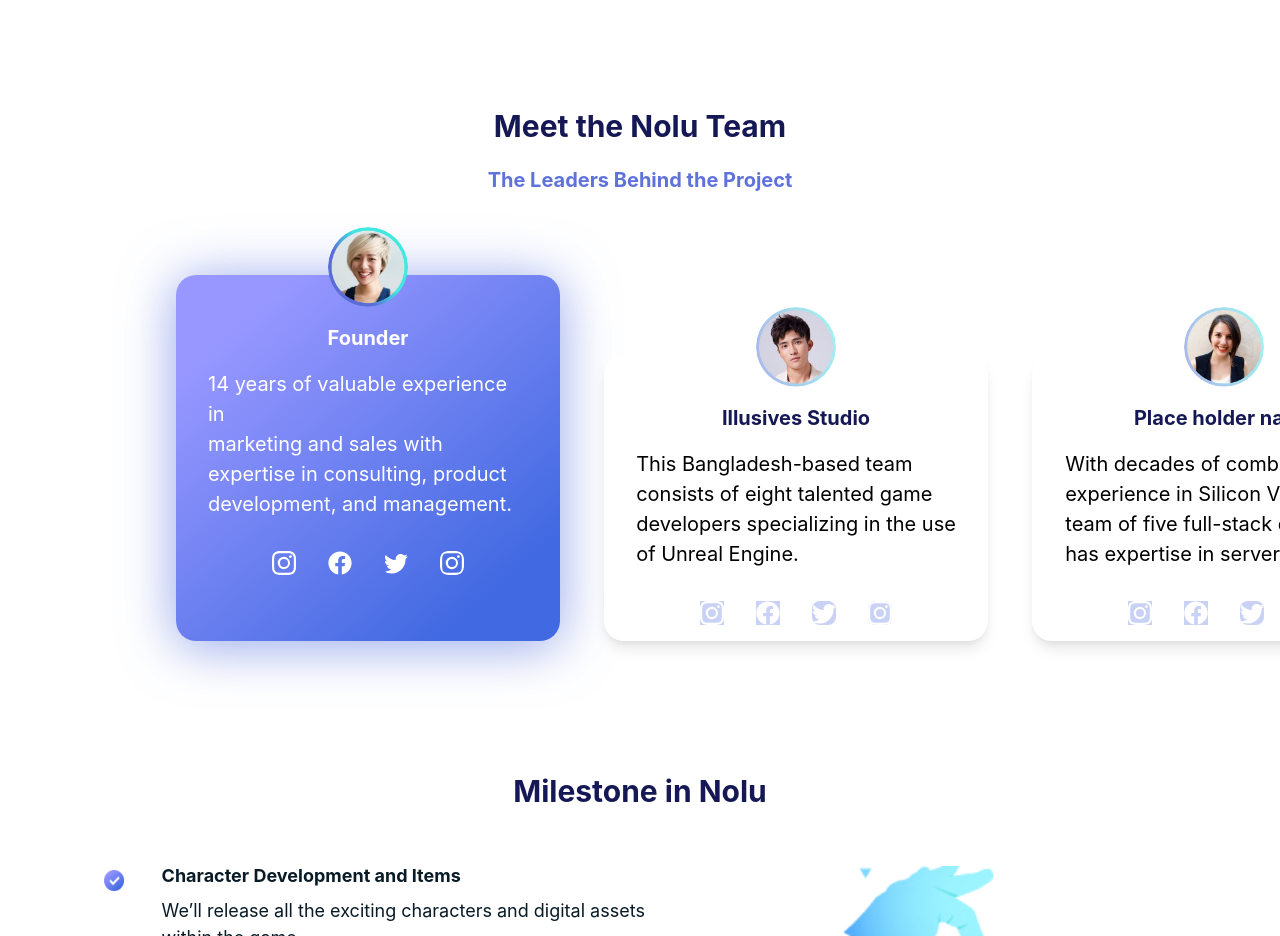
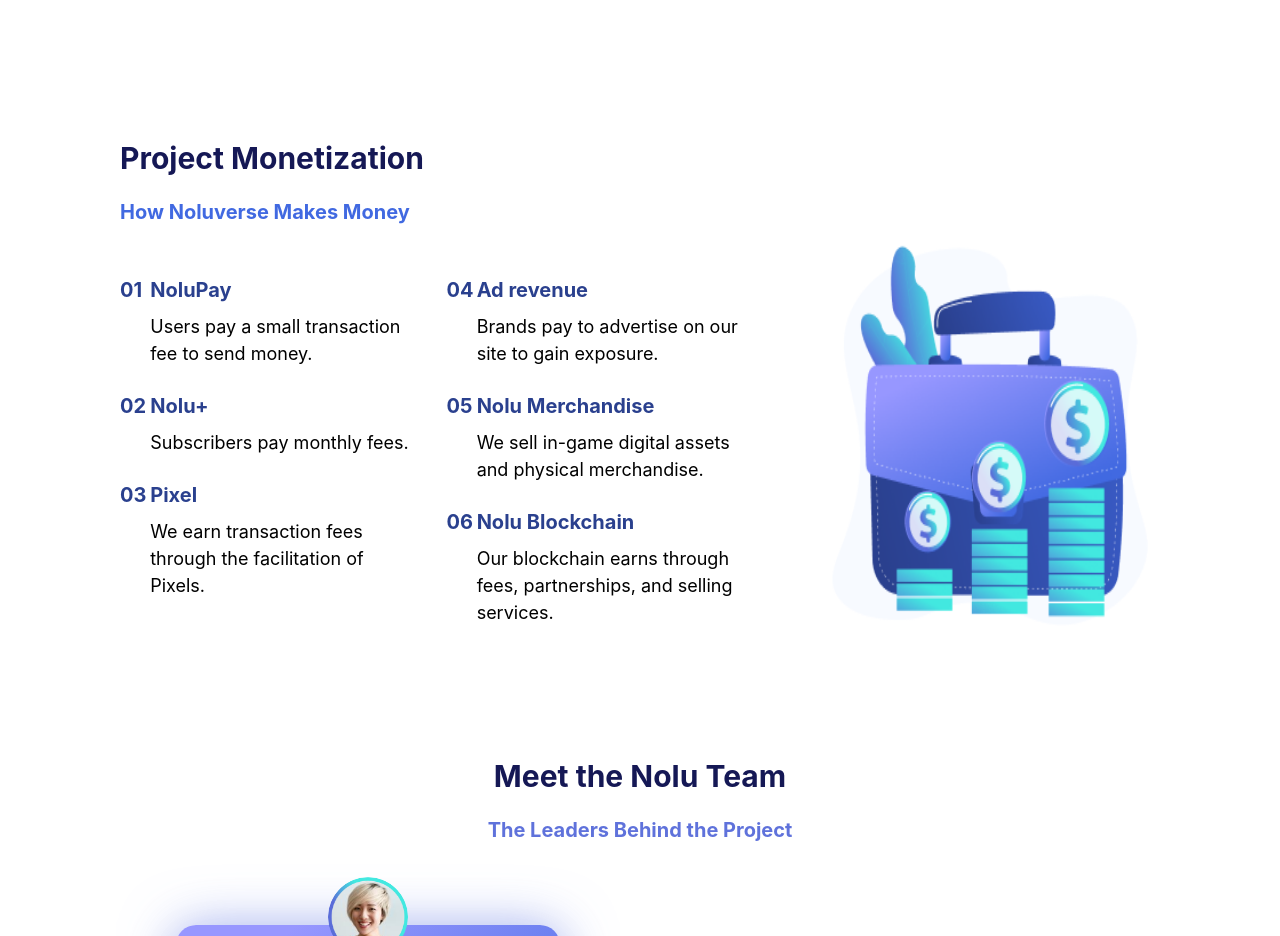
Before and after one commit to Noluverse-Technologies/landing-page-noluverse, a Next.js app: page / in a window 1280 px wide. Shown: the part 1700-2636 px from the top of the page. Built offline with nearby package versions, Linux system fonts and the light colour scheme.

Commit message:
DesktopProjectMonetization added

```diff
--- a/components/MeetNoluTeam.js
+++ b/components/MeetNoluTeam.js
@@ -36,7 +36,7 @@ export default function MeetNoluTeam() {
 
       {/*   mother flex for all cards  */}
 
-      <Flex mt="4rem" pl={[0,"5rem","5rem","7rem","10rem"]} gap={[0,0,0,3,7]} direction={["column", "column", "column", "row", "row"]}>
+      <Flex mt="4rem" pl={[0,0,0,"10rem"]} gap={[0,0,0,0,7]} direction={["column", "column", "column", "row", "row"]}>
         {/*    flex for 1st card  */}
 
         <Flex>
--- a/components/ProjectMonetization.js
+++ b/components/ProjectMonetization.js
@@ -1,10 +1,10 @@
-import { Flex, Image,  Text } from "@chakra-ui/react";
+import { Flex, Image, Text } from "@chakra-ui/react";
 
 export default function ProjectMonetization() {
   return (
     /*mother flex for all */
 
-    <flex direction="column" w="100vw" my="3rem">
+    <Flex direction="column"  my="3rem">
       {/*   flex for project heading  */}
       <Flex
         alignItems="center"
@@ -43,7 +43,6 @@ export default function ProjectMonetization() {
             NoluPay
           </Text>
           <Text color="#000000" fontSize="lg" mt="0.5rem">
-
             Users pay a small transaction fee to send money.
           </Text>
         </Flex>
@@ -60,14 +59,13 @@ export default function ProjectMonetization() {
           <Text color="#2A408E" fontSize="xl" fontWeight="bold">
             Nolu+
           </Text>
-         <Text color="#000000" fontSize="lg" mt="0.5rem">Subscribers pay monthly fees.
+          <Text color="#000000" fontSize="lg" mt="0.5rem">
+            Subscribers pay monthly fees.
           </Text>
         </Flex>
       </Flex>
 
-
       {/* 3 */}
-
 
       <Flex w="100%" pl="1.5rem" mt="1.5rem">
         <Flex w="10%" fontSize="xl" color="#2A408E" fontWeight="bold">
@@ -78,15 +76,13 @@ export default function ProjectMonetization() {
           <Text color="#2A408E" fontSize="xl" fontWeight="bold">
             Pixel
           </Text>
-        <Text color="#000000" fontSize="lg" mt="0.5rem">We earn transaction fees through the facilitation of Pixels.
+          <Text color="#000000" fontSize="lg" mt="0.5rem">
+            We earn transaction fees through the facilitation of Pixels.
           </Text>
         </Flex>
       </Flex>
 
-
       {/* 4 */}
-
-
 
       <Flex w="100%" pl="1.5rem" mt="1.5rem">
         <Flex w="10%" fontSize="xl" color="#2A408E" fontWeight="bold">
@@ -97,13 +93,13 @@ export default function ProjectMonetization() {
           <Text color="#2A408E" fontSize="xl" fontWeight="bold">
             Ad revenue
           </Text>
-      <Text color="#000000" fontSize="lg" mt="0.5rem">Brands pay to advertise on our site to gain exposure.
+          <Text color="#000000" fontSize="lg" mt="0.5rem">
+            Brands pay to advertise on our site to gain exposure.
           </Text>
         </Flex>
       </Flex>
 
       {/* 5 */}
-
 
       <Flex w="100%" pl="1.5rem" mt="1.5rem">
         <Flex w="10%" fontSize="xl" color="#2A408E" fontWeight="bold">
@@ -114,11 +110,11 @@ export default function ProjectMonetization() {
           <Text color="#2A408E" fontSize="xl" fontWeight="bold">
             Nolu Merchandise
           </Text>
-      <Text color="#000000" fontSize="lg" mt="0.5rem">We sell in-game digital assets and physical merchandise.
+          <Text color="#000000" fontSize="lg" mt="0.5rem">
+            We sell in-game digital assets and physical merchandise.
           </Text>
         </Flex>
       </Flex>
-
 
       {/* 6 */}
 
@@ -131,7 +127,9 @@ export default function ProjectMonetization() {
           <Text color="#2A408E" fontSize="xl" fontWeight="bold">
             Nolu Blockchain
           </Text>
-       <Text color="#000000" fontSize="lg" mt="0.5rem">Our blockchain earns through fees, partnerships, and selling services.
+          <Text color="#000000" fontSize="lg" mt="0.5rem">
+            Our blockchain earns through fees, partnerships, and selling
+            services.
           </Text>
         </Flex>
       </Flex>
@@ -141,11 +139,7 @@ export default function ProjectMonetization() {
       <Flex w="100%" my="2.5rem" alignItems="center" justifyContent="center">
         <Image w="90%" src="monetization.png" alt="monetization" />
       </Flex>
-
-
-
-
-    </flex>
+    </Flex>
     /*  mother flex for all end  */
   );
 }
--- /dev/null
+++ b/components/desktop/DesktopProjectMonetization.js
@@ -0,0 +1,149 @@
+import { Flex, Image, Button, Text } from "@chakra-ui/react";
+
+export default function DesktopProjectMonetization() {
+  return (
+    /*mother flex for all */
+
+    <Flex direction="column" my="5rem" px="5rem">
+      {/*   flex for project heading  */}
+      <Flex direction="column" px="2.5rem">
+        <Text fontSize="3xl" fontWeight="bold" color="#151855">
+          Project Monetization
+        </Text>
+      </Flex>
+
+      {/*   flex for project sub heading  */}
+
+      <Flex direction="column" px="2.5rem">
+        <Text fontSize="xl" my="1rem" fontWeight="bold" color="#4169E1">
+          How Noluverse Makes Money
+        </Text>
+      </Flex>
+
+      {/*   mother flex for  combined (1-6) and image start */}
+
+      <Flex w="100%" px="1rem">
+        {/*   mother flex for (1-3)  start */}
+        <Flex w="30%" direction="column" pt="1rem">
+          {/* 1 */}
+
+          <Flex w="100%" pl="1.5rem" mt="1rem">
+            <Flex w="10%" fontSize="xl" color="#2A408E" fontWeight="bold">
+              <Text>01</Text>
+            </Flex>
+
+            <Flex w="90%" direction="column">
+              <Text color="#2A408E" fontSize="xl" fontWeight="bold">
+                NoluPay
+              </Text>
+              <Text color="#000000" fontSize="lg" mt="0.5rem">
+                Users pay a small transaction fee to send money.
+              </Text>
+            </Flex>
+          </Flex>
+
+          {/* 2 */}
+
+          <Flex w="100%" pl="1.5rem" mt="1.5rem">
+            <Flex w="10%" fontSize="xl" color="#2A408E" fontWeight="bold">
+              <Text>02</Text>
+            </Flex>
+
+            <Flex w="90%" direction="column">
+              <Text color="#2A408E" fontSize="xl" fontWeight="bold">
+                Nolu+
+              </Text>
+              <Text color="#000000" fontSize="lg" mt="0.5rem">
+                Subscribers pay monthly fees.
+              </Text>
+            </Flex>
+          </Flex>
+
+          {/* 3 */}
+
+          <Flex w="100%" pl="1.5rem" mt="1.5rem">
+            <Flex w="10%" fontSize="xl" color="#2A408E" fontWeight="bold">
+              <Text>03</Text>
+            </Flex>
+
+            <Flex w="90%" direction="column">
+              <Text color="#2A408E" fontSize="xl" fontWeight="bold">
+                Pixel
+              </Text>
+              <Text color="#000000" fontSize="lg" mt="0.5rem">
+                We earn transaction fees through the facilitation of Pixels.
+              </Text>
+            </Flex>
+          </Flex>
+        </Flex>
+
+        {/*   mother flex for (1-3)  end */}
+
+        {/*   mother flex for (4-6) start */}
+
+        <Flex w="30%" direction="column" pt="1rem">
+          {/* 4 */}
+
+          <Flex w="100%" pl="1.5rem" mt="1rem">
+            <Flex w="10%" fontSize="xl" color="#2A408E" fontWeight="bold">
+              <Text>04</Text>
+            </Flex>
+
+            <Flex w="90%" direction="column">
+              <Text color="#2A408E" fontSize="xl" fontWeight="bold">
+                Ad revenue
+              </Text>
+              <Text color="#000000" fontSize="lg" mt="0.5rem">
+                Brands pay to advertise on our site to gain exposure.
+              </Text>
+            </Flex>
+          </Flex>
+
+          {/* 5 */}
+
+          <Flex w="100%" pl="1.5rem" mt="1.5rem">
+            <Flex w="10%" fontSize="xl" color="#2A408E" fontWeight="bold">
+              <Text>05</Text>
+            </Flex>
+
+            <Flex w="90%" direction="column">
+              <Text color="#2A408E" fontSize="xl" fontWeight="bold">
+                Nolu Merchandise
+              </Text>
+              <Text color="#000000" fontSize="lg" mt="0.5rem">
+                We sell in-game digital assets and physical merchandise.
+              </Text>
+            </Flex>
+          </Flex>
+
+          {/* 6 */}
+
+          <Flex w="100%" pl="1.5rem" mt="1.5rem">
+            <Flex w="10%" fontSize="xl" color="#2A408E" fontWeight="bold">
+              <Text>06</Text>
+            </Flex>
+
+            <Flex w="90%" direction="column">
+              <Text color="#2A408E" fontSize="xl" fontWeight="bold">
+                Nolu Blockchain
+              </Text>
+              <Text color="#000000" fontSize="lg" mt="0.5rem">
+                Our blockchain earns through fees, partnerships, and selling
+                services.
+              </Text>
+            </Flex>
+          </Flex>
+        </Flex>
+
+        {/*   mother flex for (4-6)  end */}
+
+        <Flex w="40%" pl="5rem">
+          <Image w="90%" src="monetization.png" alt="monetization" />
+        </Flex>
+      </Flex>
+
+      {/*   mother flex for  combined (1-6) and image end */}
+    </Flex>
+    /*  mother flex for all end  */
+  );
+}
--- a/pages/index.js
+++ b/pages/index.js
@@ -3,7 +3,7 @@ import HeroSection from "../components/HeroSection";
 import NoluFeatures from "../components/NoluFeatures";
 import TokenSaleTerms from "../components/TokenSaleTerms";
 import BinanceSmartChain from "../components/BinanceSmartChain";
-
+import Tokenomics from "../components/Tokenomics";
 import NoluSaleRoadmap from "../components/NoluSaleRoadmap";
 import ProjectMonetization from "../components/ProjectMonetization";
 import MilestoneNolu from "../components/MilestoneNolu";
@@ -17,6 +17,7 @@ import Navbar from "../components/Navbar";
 import DesktopTokenSaleTerms from "../components/desktop/DesktopTokenSaleTerms";
 import DesktopMilestoneNolu from "../components/desktop/DesktopMilestoneNolu";
 import DesktopTokenoMics from "../components/desktop/DesktopTokenoMics";
+import DesktopProjectMonetization from "../components/desktop/DesktopProjectMonetization";
 
 
 
@@ -38,9 +39,7 @@ export default function App() {
       <TokenSaleTerms/>
 
       <BinanceSmartChain/>
-
-
-
+      <Tokenomics/>
       <NoluSaleRoadmap/>
 
       <ProjectMonetization/>
@@ -49,7 +48,7 @@ export default function App() {
     </Flex> */
 
 
-/* for desktop */
+/* for desktop------------------------- */
 
 <Flex flexDir="column" w="100vw">
 
@@ -57,6 +56,7 @@ export default function App() {
     <BinanceSmartChain/>
     <DesktopTokenoMics/>
 
+    <DesktopProjectMonetization/>
     <MeetNoluTeam/>
     <DesktopMilestoneNolu/>
 
```
Lines whose indentation alone changed are shown as unchanged.
